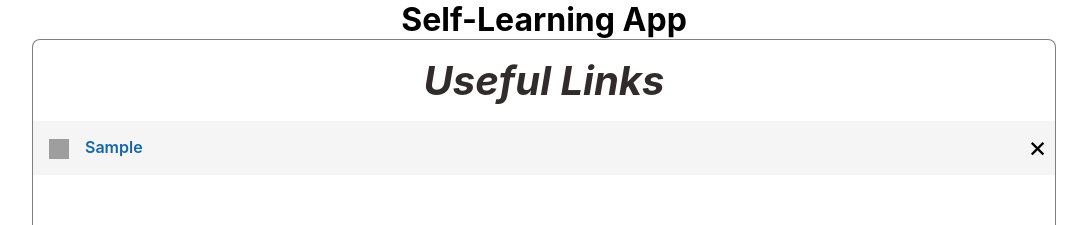
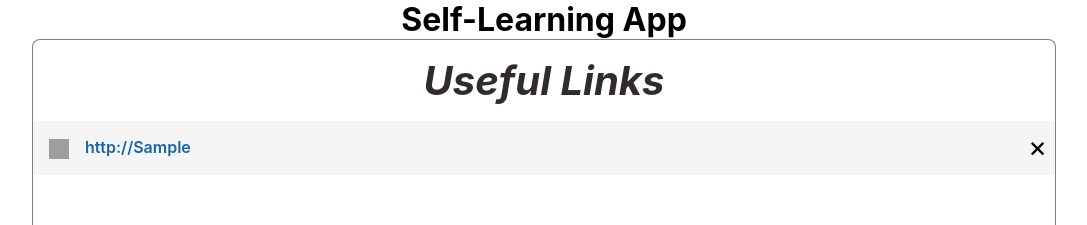
Before and after one commit to chingu-voyages/v12-geckos-team-04, a React (Create React App) app: page / in a window 1280 px wide. Both pictures are taken after typing "Sample" into the empty fields and a click on the button "Add New Link". Shown: the top 225 px of the page, without its empty margins (96-1183 px from the left). Built offline with nearby package versions, Linux system fonts and the light colour scheme; grey boxes are pictures that could not be loaded.

Commit message:
add new links as objects with description key

```diff
--- a/src/components/UsefulLinks/LinkList.js
+++ b/src/components/UsefulLinks/LinkList.js
@@ -4,22 +4,22 @@ import defaultIcon from './images/default.ico'
 
 class LinkList extends React.Component {
 
-    getUrlAndIcon = (link, index) => {
-        const linkText = link
-        if (link.substr(0, 4) !== 'http') {
-            link = 'http://' + link
+    getUrlAndIcon = (linkObj, index) => {
+        let linkText = linkObj.linkText
+        if (linkObj.linkText.substr(0, 4) !== 'http') {
+            linkText = 'http://' + linkText
         }
         let domainIndex
-        domainIndex = link.indexOf('com')
+        domainIndex = linkText.indexOf('com')
         if (domainIndex === -1) {
-            domainIndex = link.indexOf('org')
+            domainIndex = linkText.indexOf('org')
         }
-        let start = link.substr(0, domainIndex + 3)
+        let start = linkText.substr(0, domainIndex + 3)
         let iconUrl = start + '/favicon.ico'
-        if (link.length > 150) {
-            link = link.substr(0, 120) + '...'
+        if (linkText.length > 150) {
+            linkText = linkText.substr(0, 120) + '...'
         }
-        return <li key={index} className={styles.listItem} onClick={() => {this.props.showModal(index, linkText)}}><img onError={this.handleError} alt={'Icon for website'} className={styles.favicon} src={iconUrl}></img><a href={link} target='_blank' className={styles.linkText}>{linkText}</a><span onClick={(e) => {this.props.deleteLink(e, index)}} title="Delete this link" className={styles.closeButton}>&times;</span></li>
+        return <li key={index} className={styles.listItem} onClick={() => {this.props.showModal(index, linkText)}}><img onError={this.handleError} alt={'Icon for website'} className={styles.favicon} src={iconUrl}></img><a href={linkText} target='_blank' className={styles.linkText}>{linkText}</a><span>{this.props.description}</span><span onClick={(e) => {this.props.deleteLink(e, index)}} title="Delete this link" className={styles.closeButton}>&times;</span></li>
     }
 
     handleError = (e) => {
--- a/src/components/UsefulLinks/Modal.js
+++ b/src/components/UsefulLinks/Modal.js
@@ -12,7 +12,7 @@ const Modal = (props) => {
                 <p className={styles.label}>{props.linkText}</p>
                 <div className={closeButtonClasses}>&#10006;</div>
                 <p className={styles.label}>Add description:</p>
-                <input type="text" className={styles.descriptionInput} name="questioninput" />
+                <input type="text" className={styles.descriptionInput} name="questionInput" />
                 <div>
                     <button className={styles.button} type="submit">Add</button>
                 </div>
--- a/src/components/UsefulLinks/UsefulLinksContainer.js
+++ b/src/components/UsefulLinks/UsefulLinksContainer.js
@@ -11,7 +11,14 @@ class UsefulLinksContainer extends React.Component {
         links: [],
         requestedIndex: '',
         requestedLinkText: '',
-        showModal: false
+        showModal: false,
+        description: ''
+    }
+
+    addDescription = (e) => {
+        e.preventDefault()
+        const questionInput = e.target.elements.questionInput.value.trim()
+        this.setState(() => ({description: questionInput}))
     }
 
     closeModal = (e) => {
@@ -36,7 +43,11 @@ class UsefulLinksContainer extends React.Component {
             return
         }
         e.target.elements.textInput.value = ''
-        let updatedList = [...this.state.links, textInput]
+        const newLinkObj = {
+            linkText: textInput,
+            description: ''
+        }
+        let updatedList = [...this.state.links, newLinkObj]
         localStorage.setItem('savedLinks', JSON.stringify(updatedList))
         this.setState(() => ({links: updatedList}))
     }
@@ -64,7 +75,7 @@ class UsefulLinksContainer extends React.Component {
         return (
             <div className={styles.wrapper}>
                 <Header />
-                <LinkList links={this.state.links} deleteLink={this.deleteLink} handleError={this.handleError} showModal={this.showModal} />
+                <LinkList links={this.state.links} deleteLink={this.deleteLink} handleError={this.handleError} showModal={this.showModal} description={this.state.description} />
                 <AddLinkButton addLink={this.addLink} />
                 {this.state.showModal && <Modal addDescription={this.addDescription} closeModal={this.closeModal} linkText={this.state.requestedLinkText} />}
             </div>
```
